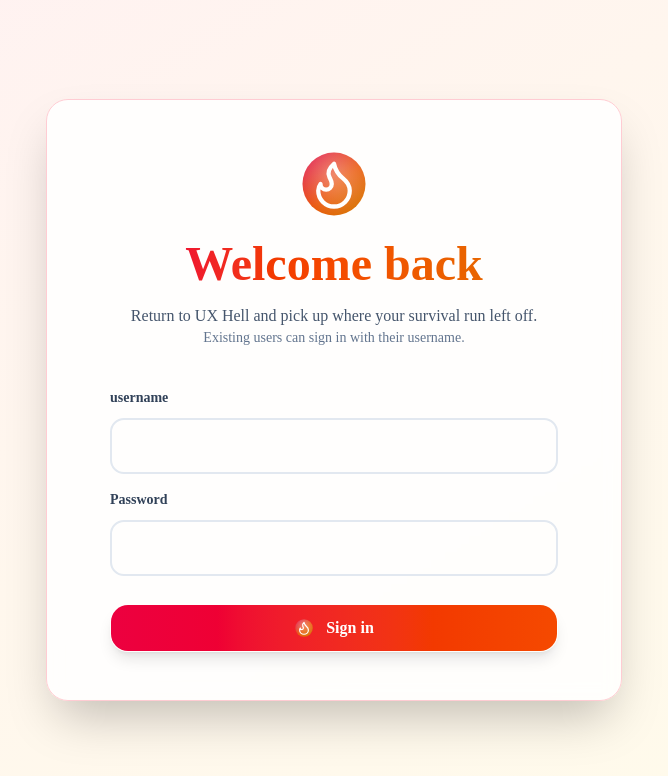
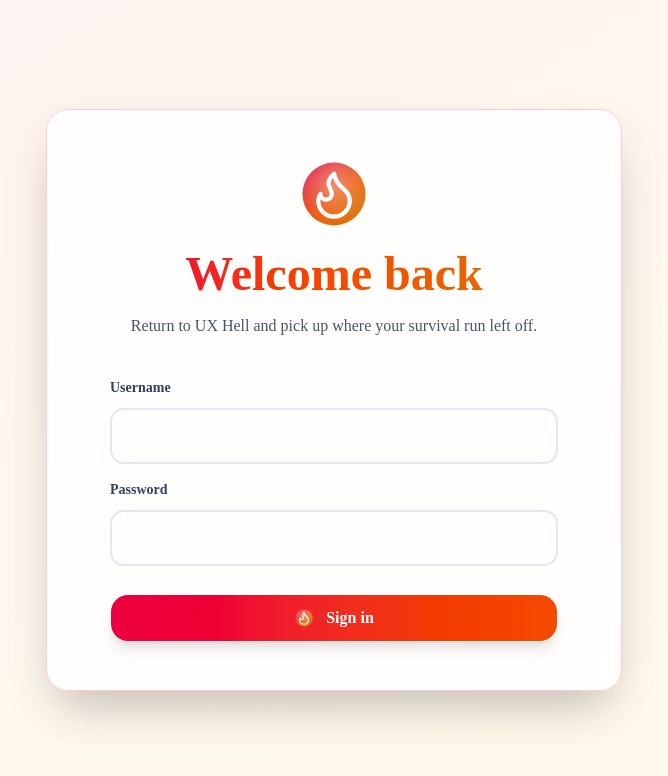
Before and after one commit to Vanemarendajad32/ux-hell, a Next.js app in the folder frontend/: page /login in a window 1280 px wide. Shown: the top 776 px of the page, without its empty margins (306-974 px from the left). Built offline with nearby package versions, Linux system fonts and the light colour scheme.

Commit message:
Clean up login page text

```diff
--- a/frontend/app/(auth)/login/page.tsx
+++ b/frontend/app/(auth)/login/page.tsx
@@ -23,15 +23,12 @@ export default function LoginPage() {
         <p className="mt-4 text-base text-slate-600">
           Return to UX Hell and pick up where your survival run left off.
         </p>
-        <p className="text-sm text-slate-500">
-          Existing users can sign in with their username.
-        </p>
       </div>
 
       <form>
         <Input
           autoComplete="username"
-          label="username"
+          label="Username"
           name="identifier"
           required
           type="text"
```
